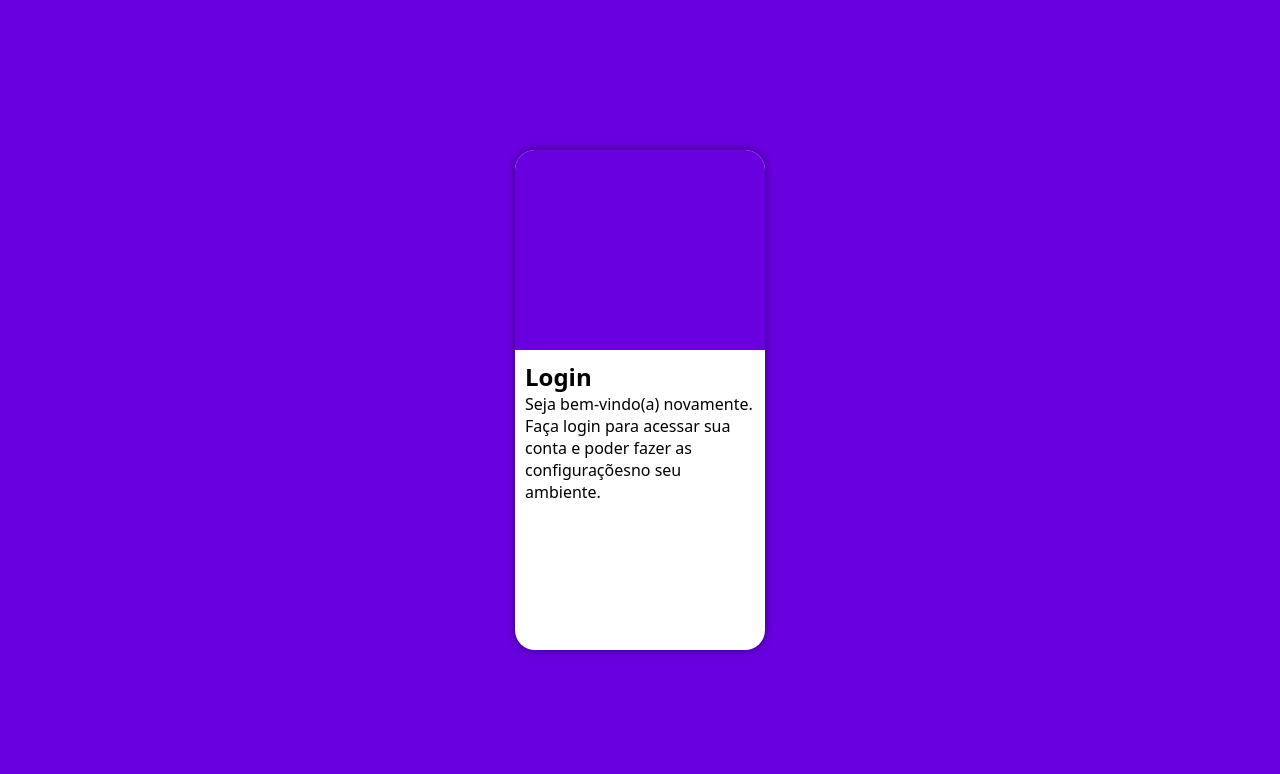
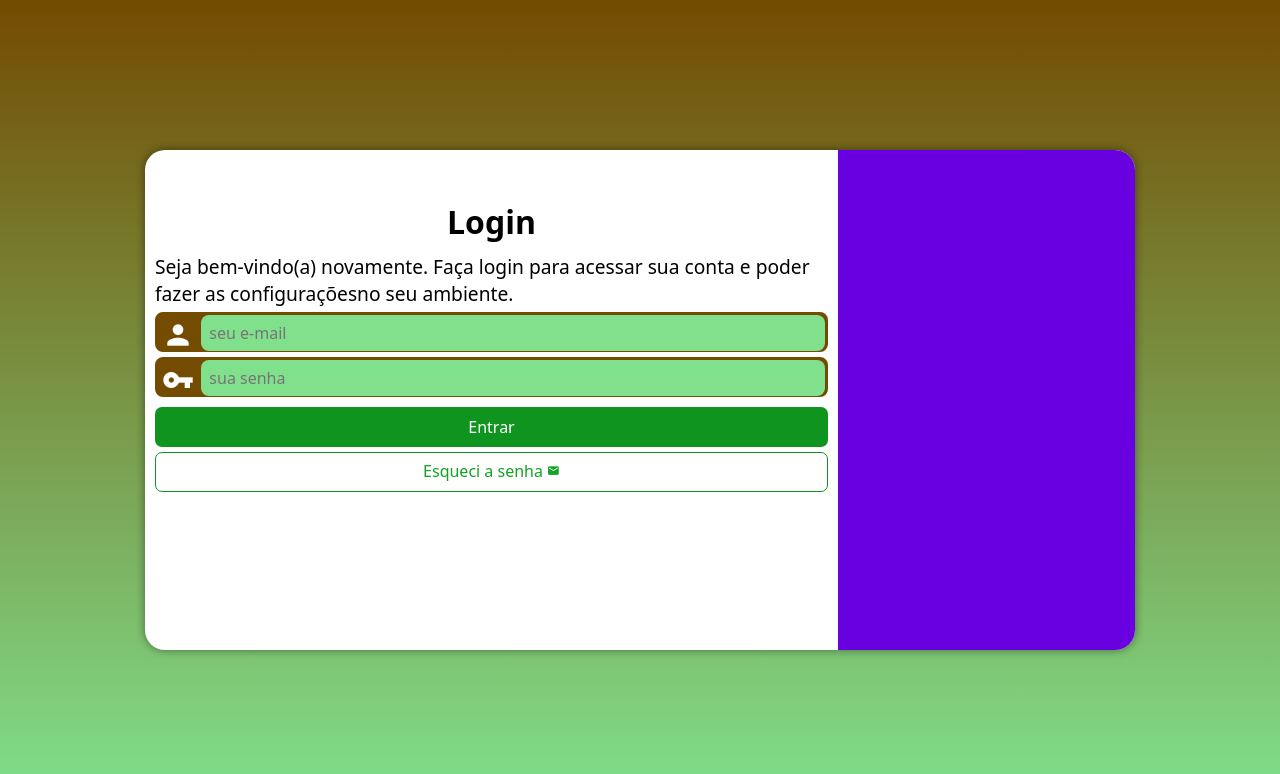
Before and after one commit to yuriGY/projeto-login, a plain HTML site: page index.html in a window 1280 px wide. Drawn offline with Linux system fonts and the light colour scheme.

Commit message:
commit do projeto inteiro

```diff
--- /dev/null
+++ b/estilos/media-query.css
@@ -0,0 +1,64 @@
+@charset "UTF-8";
+
+/* Typical Device Breakpoints
+-----------------------------
+
+Pequenas telas: até 600px
+Celular: de 600px até 768px
+Tablet: 768px até 992px
+Desktop: 992px até 1200px
+Grandes telas: acima de 1200px
+*/
+
+@media screen and (min-width: 768px) and (max-width: 992px) {
+    body{
+        background: linear-gradient(180deg, #734B01, rgba(128,224,140,1));
+    }
+
+    section#login{
+        width: 80vw;
+        height: 400px;
+    }
+
+    section#login > div#imagem{
+        float: left;
+        width: 30%;
+        height: 100%;
+    }
+
+    section#login > div#formulario{
+        float: right;
+        width: 70%;
+        margin-top: 30px;
+    }
+}
+
+@media screen and (min-width: 992px) {
+    body{
+        background: linear-gradient(180deg, #734B01, rgba(128,224,140,1));
+    }
+
+    section#login{
+        width: 990px;
+    }
+
+    section#login > div#imagem{
+        float: right;
+        width: 30%;
+        height: 100%;
+    }
+
+    section#login > div#formulario{
+        float: left;
+        width: 70%;
+        margin-top: 40px;
+    }
+
+    div#formulario > h1{
+        font-size: 2em;
+    }
+
+    div#formulario > p{
+        font-size: 1.2em;
+    }
+}
--- a/estilos/style.css
+++ b/estilos/style.css
@@ -19,7 +19,7 @@
 }
 
 body, html{
-    background-color: #6900E0;
+    background-color: #734B01;
     height: 100vh;
     width: 100vw;
 }
@@ -34,7 +34,6 @@ section#login{
     position: absolute;
     top: 50%;
     left: 50%;
-    transform: translate(-50%, -50%);
     overflow: hidden;
 
     background-color: white;
@@ -43,6 +42,9 @@ section#login{
     border-radius: 20px;
     box-shadow: 0px 0px 10px rgba(0, 0, 0, 0.452);
 
+    transform: translate(-50%, -50%);
+    transition: width 0.3s, height 0.3s;
+    transition-timing-function: ease;
 }
 
 section#login > div#imagem{
@@ -56,3 +58,88 @@ section#login > div#formulario{
     display: block;
     padding: 10px;
 }
+
+div#formulario > h1{
+    text-align: center;
+    margin-bottom: 10px;
+}
+
+div#formulario > p{
+    font-size: 0.8em;
+}
+
+form > div.campo{
+    background-color: #734B01;
+    border: 2px solid #734B01;
+    display: block;
+    width: 100%;
+    height: 40px;
+    border-radius: 8px;
+    margin: 5px 0px;
+}
+
+div.campo > label{
+    display: none;
+}
+
+div.campo > span{
+    color: white;
+    font-size: 2em;
+    width: 40px;
+    padding: 5px;
+}
+
+div.campo > input{
+    background-color: #80E08C;
+    font-size: 1em;
+    width: calc(100% - 45px);
+    height: 100%;
+    border: 0px;
+    border-radius: 8px;
+    padding: 4px;
+    transform: translateY(-12px);
+}
+
+div.campo > input:focus-within{
+    background-color: white;
+}
+form > input[type=submit]{
+    display: block;
+    font-size: 1em;
+    width: 100%;
+    height: 40px;
+    background-color: #0F941F;
+    color: white;
+    border: none;
+    border-radius: 7px;
+    margin-top: 10px;
+    cursor: pointer;
+}
+
+form > input[type=submit]:hover{
+    background-color: #80E08C;
+}
+
+form > a.botao{
+    display: block;
+    text-align: center;
+    font-size: 1em;
+    width: 100%;
+    height: 40px;
+    background-color: white;
+    color: #11a322;
+    border: 1px solid #0F941F;
+    border-radius: 7px;
+    margin-top: 5px;
+    padding-top: 7px;
+    cursor: pointer;
+    text-decoration: none;
+}
+
+form > a.botao:hover{
+    background-color: #80E08C;
+}
+
+form > a.botao > span{
+    font-size: 0.8em;
+}
--- a/index.html
+++ b/index.html
@@ -5,7 +5,10 @@
     <meta http-equiv="X-UA-Compatible" content="IE=edge">
     <meta name="viewport" content="width=device-width, initial-scale=1.0">
     <title>Login</title>
+    <link href="https://fonts.googleapis.com/icon?family=Material+Icons"
+      rel="stylesheet">
     <link rel="stylesheet" href="estilos/style.css">
+    <link rel="stylesheet" href="estilos/media-query.css">
 </head>
 <body>
     <main>
@@ -16,8 +19,22 @@
             <div id="formulario">
                 <h1>Login</h1>
                 <p>Seja bem-vindo(a) novamente. Faça login para acessar sua conta e poder fazer as configuraçõesno seu ambiente.</p>
-                <form action="login.php" method="post">
-
+                <form action="login.php" method="post" autocomplete="on">
+                    <div class="campo">
+                        <span class="material-icons">person</span>
+                        <input type="email" name="login" id="ilogin" placeholder=" seu e-mail" autocomplete="email" required maxlength="30">
+                        <label for="ilogin">Login</label>
+                    </div>
+                    <div class="campo">
+                        <span class="material-icons">vpn_key
+                        </span>
+                        <input type="password" name="senha" id="isenha" placeholder=" sua senha" autocomplete="current-password" required minlength="8" maxlength="20">
+                        <label for="isenha">Senha</label>
+                    </div>
+                    <input type="submit" value="Entrar">
+                    <a href="esqueci.html" class="botao">
+                        Esqueci a senha <span class="material-icons">mail</span>
+                    </a>
                 </form>
             </div>
         </section>
```
